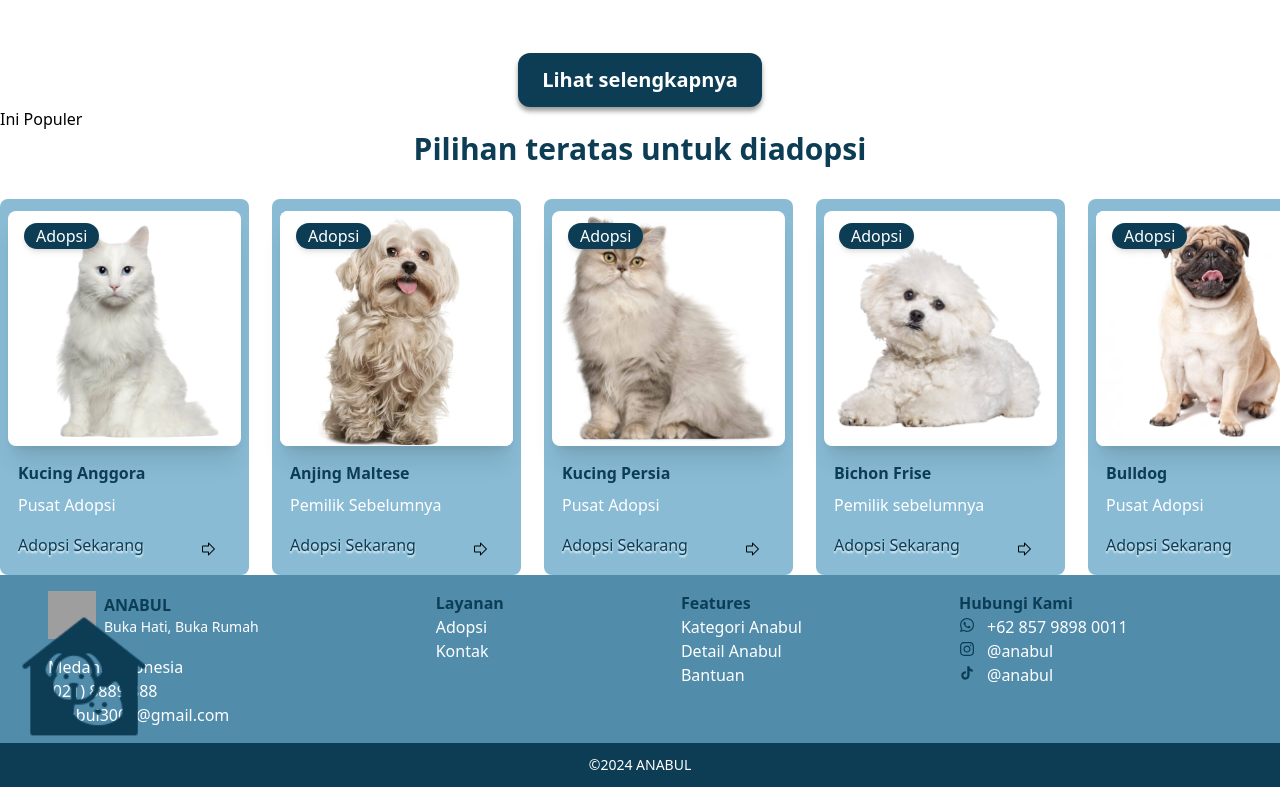
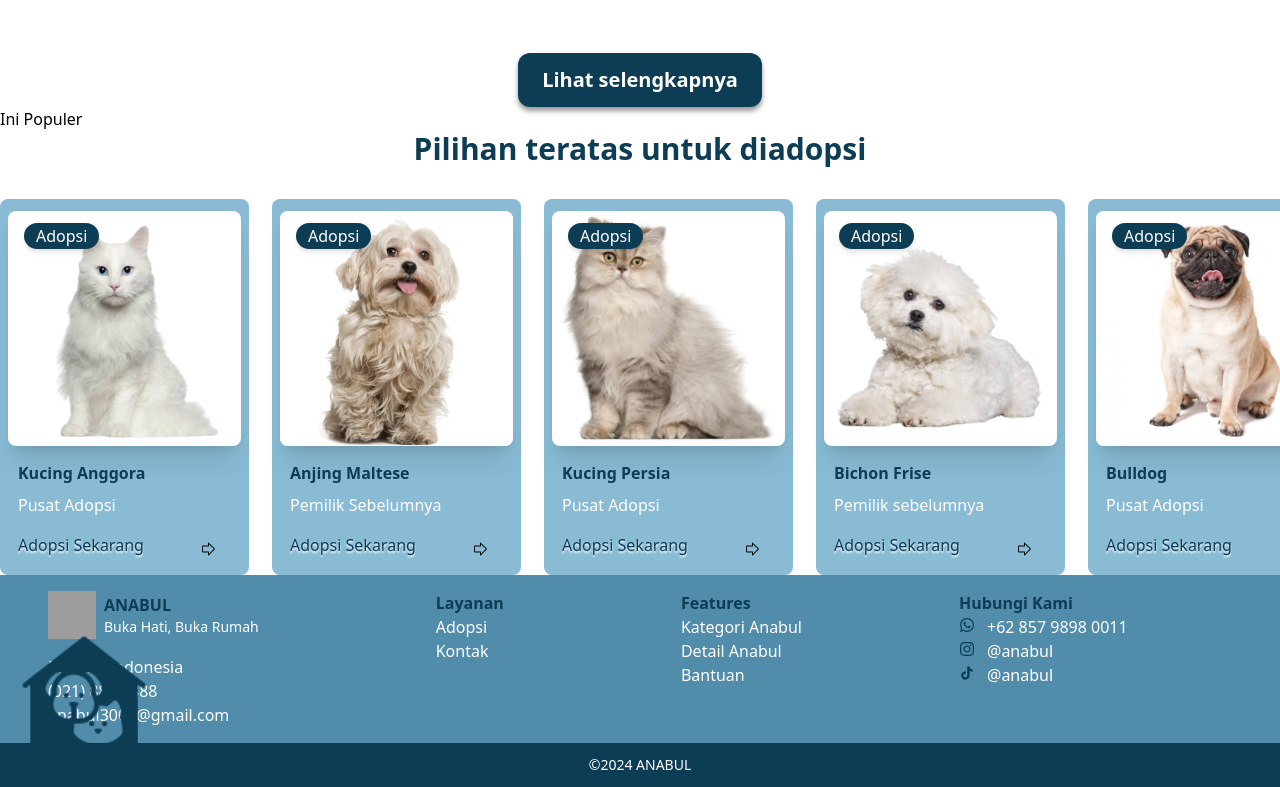
Before and after one commit to AngHaeJhie/anabul, a React (Create React App) app: page / in a window 1280 px wide. Shown: the part 2104-2891 px from the top of the page. Built offline with nearby package versions, Linux system fonts and the light colour scheme; grey boxes are pictures that could not be loaded.

Commit message:
nambahin footer

```diff
--- a/src/components/Footer.js
+++ b/src/components/Footer.js
@@ -8,7 +8,7 @@ const Footer = () => {
     const [isOpen, setIsOpen] = useState(false);
 
     return (
-        <footer className="bg-[#518CAB] text-white font-Poppins">
+        <footer className="bg-[#518CAB] text-white font-Poppins absolute w-full">
             <div className="container mx-auto py-4 pr-1 pl-2">
                 <div className="flex flex-wrap justify-between gap-8">
                     <div className="pr-3 pl-10">
@@ -44,22 +44,22 @@ const Footer = () => {
                         <div className="font-bold text-[#0C3D55]">Hubungi Kami</div>
                         <ul>
                             <li className="flex items-center gap-2">
-                            <div className="w-5 h-5 rounded-full"><FaWhatsapp color='#0C3D55'/></div>
+                                <div className="w-5 h-5 rounded-full"><FaWhatsapp color='#0C3D55' /></div>
                                 <span>+62 857 9898 0011</span>
                             </li>
                             <li className="flex items-center gap-2">
-                            <div className="w-5 h-5 rounded-full"><FaInstagram color='#0C3D55'/> </div>
+                                <div className="w-5 h-5 rounded-full"><FaInstagram color='#0C3D55' /> </div>
                                 <span>@anabul </span>
                             </li>
                             <li className="flex items-center gap-2">
-                            <div className="w-5 h-5 rounded-full"><BiLogoTiktok color='#0C3D55'/></div>
+                                <div className="w-5 h-5 rounded-full"><BiLogoTiktok color='#0C3D55' /></div>
                                 <span>@anabul</span>
                             </li>
                         </ul>
                     </div>
                 </div>
             </div>
-        <div className='relative mb-0 pl-5'>
+            <div className='mb-0 pl-5 relative top-[19px]'>
                 <img src='img/Animal Shelter.png' alt='shelter' className="w-32 h-32 absolute bottom-0 mb-0" />
             </div>
 
--- a/src/components/TopTier.js
+++ b/src/components/TopTier.js
@@ -81,7 +81,8 @@ const Frame = () => {
 					</div>
 					<div className="w-[249px] relative h-[376px] shrink-0">
 						<div className="absolute top-[0px] left-[0px] rounded-lg w-[249px] h-[376px] bg-[#89BBD5]" alt="" src="" />
-						<img className="absolute top-[11.51px] left-[8px] rounded-lg shadow-xl w-[233px] h-[235.3px] object-cover bg-white" alt="" src="img/scothis.JPG" />
+						<img className="absolute top-[11.51px] left-[8px] rounded-lg shadow-xl
+						 object-cover bg-white" alt="" src="img/scothis.JPG" />
 						<div className="absolute top-[24px] left-[24px] text-mini leading-[26px] rounded-full bg-[#0C3D55]  text-white shadow-md px-3">Adopsi</div>
 						<div className="absolute top-[292.87px] left-[18px] leading-[26px] text-white">Pemilik Sebelumnya</div>
 						<b className="absolute top-[260.9px] left-[18px] leading-[26px] text-[#0C3D55]">Kucing Scothis</b>
```
Also changed, not shown: public/img/20240522_033754.png (added). Lines whose indentation alone changed are shown as unchanged.
